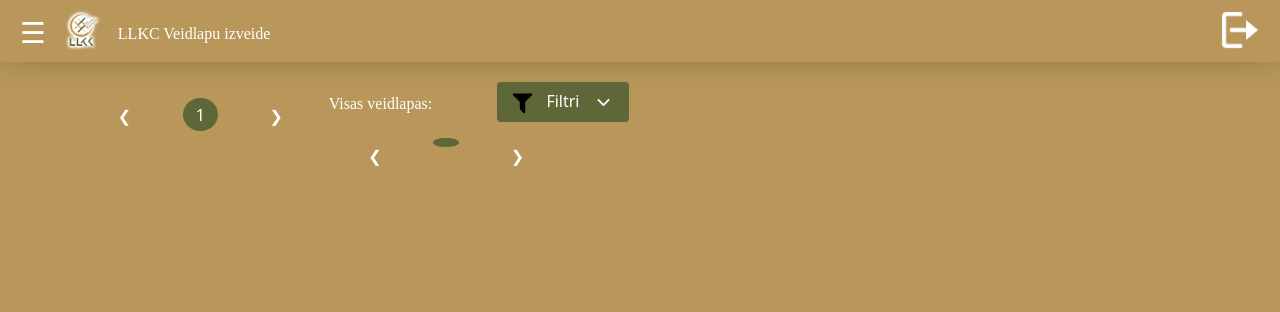
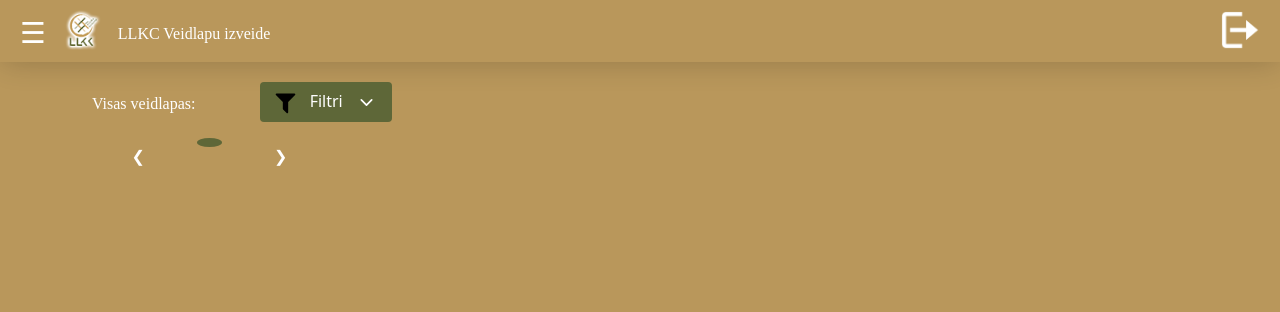
Before and after one commit to 27-Club/27club, a Django app: template index/templates/index/main.html in a window 1280 px wide. Shown: the top 312 px of the page. Run offline with Django 3.2, Linux system fonts and the light colour scheme; the template is opened without the code that fills it, so the values that code supplies are empty; parts of the project's set-up code (start-up, migrations or seed data) failed here and were passed over; some web fonts are replaced.

Commit message:
Simple representitive pagination hidden

```diff
--- a/index/templates/index/main.html
+++ b/index/templates/index/main.html
@@ -89,12 +89,12 @@
                                 </a>
                             {% endfor %}
                         </div>
+                        <div class="form-list-pagination">
+                            <button class="btn pagination-btn" id="prev-page-btn">❮</button>
+                            <span id="page-num" class="page-num"></span>
+                            <button class="btn pagination-btn" id="next-page-btn">❯</button>
+                        </div>
                     {% endif %}
-                    <div class="form-list-pagination">
-                        <button class="btn pagination-btn" id="prev-page-btn">❮</button>
-                        <span id="page-num" class="page-num"></span>
-                        <button class="btn pagination-btn" id="next-page-btn">❯</button>
-                    </div>
                 </div>
             </div>
         </div>
```
